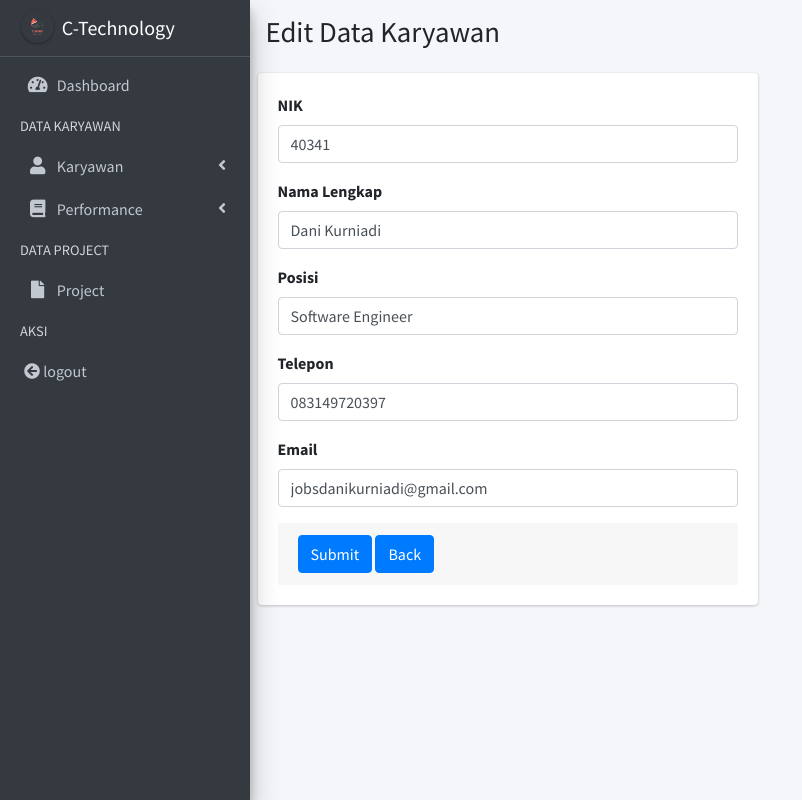
After one commit to danikurniadi3/UAS-Pemrograman-Web-1-Dani-Kurniadi, a PHP site: page /edit_karyawan.php?nik=40341 in a window 1280 px wide. The commit adds this page. Shown: the whole page, without its empty margins (0-802 px from the left). Run offline with PHP 8.4, Linux system fonts and the light colour scheme; data comes from the database, SQL or seed files in the repository; some libraries are stand-ins or nearby versions.

Commit message:
3rd commit

```diff
--- /dev/null
+++ b/edit_karyawan.php
@@ -0,0 +1,70 @@
+<!DOCTYPE html>
+<html lang="en">
+<head>
+  <meta charset="UTF-8">
+  <meta http-equiv="X-UA-Compatible" content="IE=edge">
+  <meta name="viewport" content="width=device-width, initial-scale=1.0">
+  <title>Dashboard Performance | C-Technology</title>
+</head>
+<body class="hold-transition sidebar-mini layout-fixed">
+  <?php include 'assets/assets.php'?>
+  <?php include 'partials/sidebar.php'?>
+  <!-- Content Wrapper. Contains page content -->
+<div class="content-wrapper">
+    <!-- Content Header (Page header) -->
+    <section class="content-header">
+      <div class="container-fluid">
+        <div class="row mb-2">
+          <div class="col-sm-6">
+            <h1>Edit Data Karyawan</h1>
+          </div>
+        </div>
+      </div><!-- /.container-fluid -->
+    </section>
+    <div class="col-md-6">
+            <!-- general form elements -->
+            <div class="card card-primary">
+              <!-- /.card-header -->
+              <!-- form start -->
+              <?php
+	include 'inc/koneksi.php';
+	$nik = $_GET['nik'];
+	$query = mysqli_query($koneksi,"select * from tb_karyawan where nik='$nik'");
+	while($data = mysqli_fetch_array($query)){
+		?>
+              <form method="post" action="action/update_karyawan.php">
+                <div class="card-body">
+                  <div class="form-group">
+                    <label for="exampleInputnik">NIK</label>
+                    <input type="number" class="form-control" placeholder="nik" name="nik" value="<?php echo $data['nik']; ?>">
+                  </div>
+                  <div class="form-group">
+                    <label for="exampleInputname">Nama Lengkap</label>
+                    <input type="name" class="form-control"  placeholder="nama lengkap" name="nama" value="<?php echo $data['nama']; ?>">
+                  </div>
+                  <div class="form-group">
+                    <label for="exampleInputposisi">Posisi</label>
+                    <input type="posisi" class="form-control"  placeholder="Posisi" name ="posisi"value="<?php echo $data['posisi']; ?>">
+                  </div>
+                  <div class="form-group">
+                    <label for="exampleInputtelepon">Telepon</label>
+                    <input type="telepon" class="form-control" placeholder="No. Telepon" name ="telepon"value="<?php echo $data['telepon']; ?>">
+                  </div>
+                  <div class="form-group">
+                    <label for="exampleInputemail">Email</label>
+                    <input type="email" class="form-control" placeholder="Email" name="email" value="<?php echo $data['email']; ?>">
+                  </div>
+                <!-- /.card-body -->
+                <div class="card-footer">
+                  <button type="submit" class="btn btn-primary">Submit</button>
+                  <button type="button" onClick="window.location.href='karyawan.php';" class="btn btn-primary">Back</button>
+                </div>
+              </form>
+
+              <?php
+	}
+	?>
+            </div>
+            <!-- /.card -->
+</body>
+</html>
--- a/karyawan.php
+++ b/karyawan.php
@@ -18,7 +18,7 @@
         <div class="row mb-2">
           <div class="col-sm-6">
             <h1>Data Karyawan</h1>
-            <button type="button" class="btn btn-block btn-outline-success" style="width: 120px; margin-top:13px;">Tambah Data</button>
+            <button type="button" onClick="window.location.href='add_karyawan.php';" class="btn btn-block btn-outline-success" style="width: 120px; margin-top:13px;">Tambah Data</button>
           </div>
         </div>
       </div><!-- /.container-fluid -->
@@ -57,7 +57,8 @@
                     <td><?php echo $data['posisi']?></td>
                     <td><?php echo $data['telepon']?></td>
                     <td><?php echo $data['email']?></td>
-                    <td><a href="action/delete_karyawan.php?nik=<?php echo $data['nik']; ?>">HAPUS</a></td>
+                    <td><a href="edit_karyawan.php?nik=<?php echo $data['nik']; ?>">UPDATE</a>
+                      <a href="action/delete_karyawan.php?nik=<?php echo $data['nik']; ?>">HAPUS</a></td>
 
                   </tr>
                   <?php } ?>
--- a/partials/footer.php
+++ b/partials/footer.php
@@ -1,7 +1,7 @@
 <footer class="main-footer">
-    <strong>Copyright &copy; 2014-2021 <a href="https://adminlte.io">AdminLTE.io</a>.</strong>
+    <strong>Copyright &copy; 2023 C-Technology</a>.</strong>
     All rights reserved.
     <div class="float-right d-none d-sm-inline-block">
-      <b>Version</b> 3.2.0
+      <b>Version</b> 1.0.0
     </div>
   </footer>
```
Also changed, not shown: action/add_karyawan.php (added, +15 -0 lines), action/update_karyawan.php (added, +18 -0 lines), add_karyawan.php (added, +60 -0 lines), partials/content.php (+12 -4 lines).
